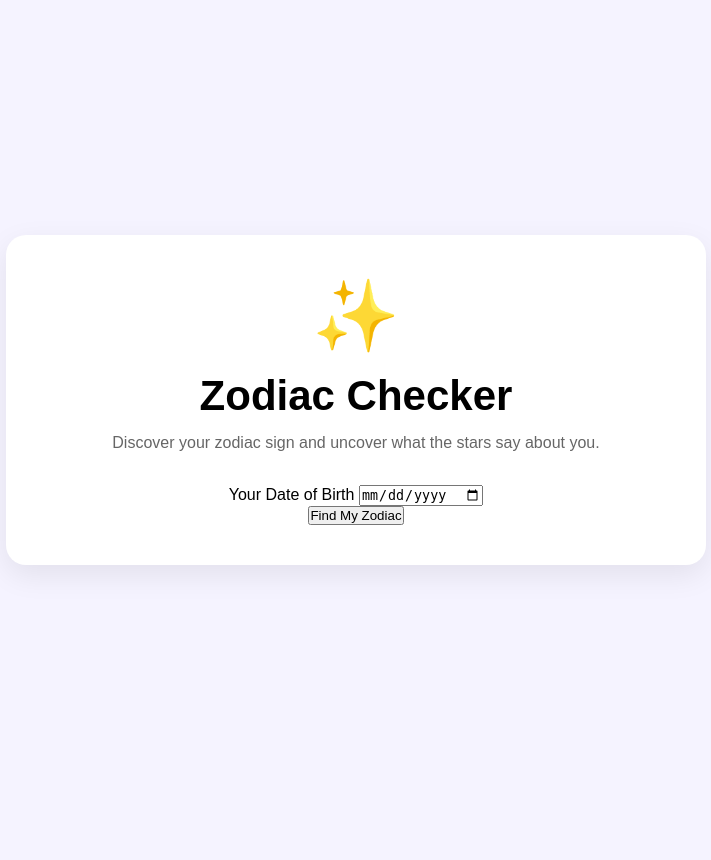
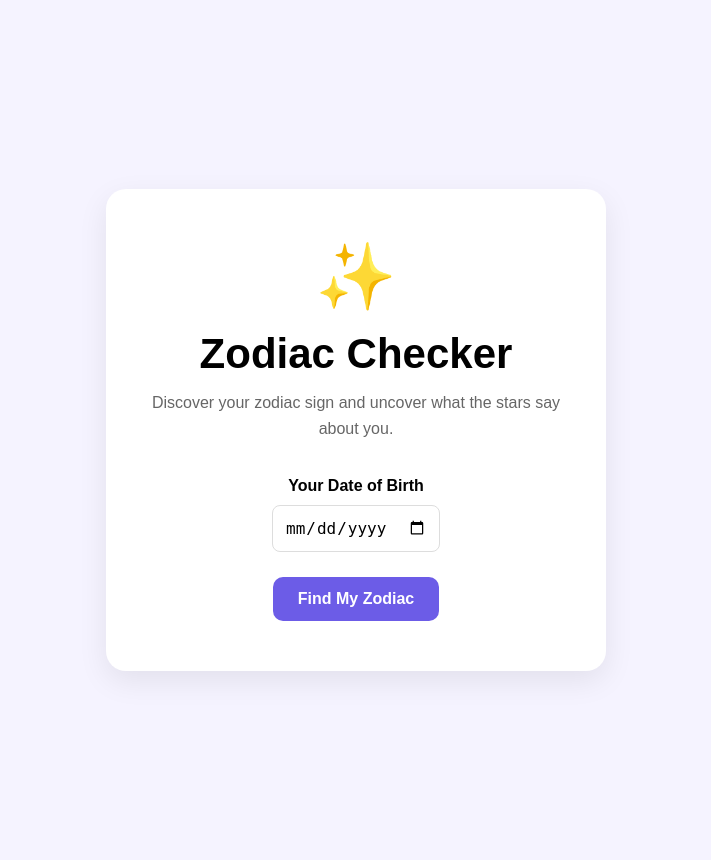
Before and after one commit to OfficialHobs/zodiac-checker, a Flask app: page / in a window 1280 px wide. Shown: the whole page, without its empty margins (284-995 px from the left). Before the commit the page ends 569 px from the top, so only its background shows below. Run offline with Flask 3, Linux system fonts and the light colour scheme.

Commit message:
updated the index html and css bug

```diff
--- a/static/style.css
+++ b/static/style.css
@@ -1,3 +1,108 @@
+/* =========================
+   LANDING PAGE
+   ========================= */
+
+.home-page {
+    margin: 0;
+    min-height: 100vh;
+    font-family: Arial, sans-serif;
+    background: #f5f3ff;
+}
+
+.home-container {
+    min-height: 100vh;
+
+    display: flex;
+    justify-content: center;
+    align-items: center;
+
+    padding: 30px;
+}
+
+.home-card {
+    width: 100%;
+    max-width: 500px;
+
+    background: white;
+
+    padding: 50px 40px;
+
+    border-radius: 20px;
+
+    text-align: center;
+
+    box-shadow: 0 10px 30px rgba(0, 0, 0, 0.08);
+}
+
+.home-icon {
+    font-size: 65px;
+    margin-bottom: 15px;
+}
+
+.home-title {
+    margin: 0 0 12px;
+
+    font-size: 42px;
+}
+
+.home-subtitle {
+    margin: 0 auto 35px;
+
+    max-width: 420px;
+
+    color: #666;
+
+    line-height: 1.6;
+}
+
+.home-form-group {
+    display: flex;
+    flex-direction: column;
+
+    align-items: center;
+
+    gap: 10px;
+
+    margin-bottom: 25px;
+}
+
+.home-form-group label {
+    font-weight: bold;
+}
+
+.home-form-group input {
+    padding: 12px;
+
+    border: 1px solid #ddd;
+    border-radius: 8px;
+
+    font-size: 16px;
+}
+
+.home-button {
+    border: none;
+
+    padding: 13px 25px;
+
+    border-radius: 10px;
+
+    background: #6c5ce7;
+    color: white;
+
+    font-size: 16px;
+    font-weight: bold;
+
+    cursor: pointer;
+
+    transition: transform 0.2s ease;
+}
+
+.home-button:hover {
+    transform: translateY(-2px);
+}
+
+/* --------------------------------------------------------------------------------------- */
+/* --------------------------------------------------------------------------------------- */
 * {
     margin: 0;
     padding: 0;
--- a/templates/index.html
+++ b/templates/index.html
@@ -4,38 +4,51 @@
 <head>
     <meta charset="UTF-8">
     <meta name="viewport" content="width=device-width, initial-scale=1.0">
+
     <title>Zodiac Checker</title>
-    <link rel="stylesheet" href="{{url_for('static', filename = 'style.css')}}">
+
+    <link rel="stylesheet" href="{{ url_for('static', filename='style.css') }}">
 </head>
 
-<body>
-    <main class="container">
-        <div class="card">
-            <div class="icon">
-                ✨
-            </div>
-            <h1>Zodiac Checker</h1>
-            <p class="subtitle">
+<body class="home-page">
+
+    <main class="home-container">
+
+        <div class="home-card">
+
+            <div class="home-icon">✨</div>
+
+            <h1 class="home-title">
+                Zodiac Checker
+            </h1>
+
+            <p class="home-subtitle">
                 Discover your zodiac sign and uncover what the stars say about you.
             </p>
 
             <form action="/zodiac" method="POST">
-            <!-- route = /zodiac, this is created in app.py-->
-            <!-- therefore the post is sent to this route -->
-                <div class="form-group">
 
-                    <label for="dob">Your Date of Birth</label>
+                <div class="home-form-group">
 
-                    <input type="date" id="dob" name="dob" required>
-                    <!-- the name = "dob" will be used to retrieve the date in app.py -->
+                    <label for="dob">
+                        Your Date of Birth
+                    </label>
+
+                    <input
+                        type="date"
+                        id="dob"
+                        name="dob"
+                        required
+                    >
 
                 </div>
 
-                <button type="submit" class="zodiac-btn">
+                <button type="submit" class="home-button">
                     Find My Zodiac
                 </button>
 
             </form>
+
         </div>
 
     </main>
```
